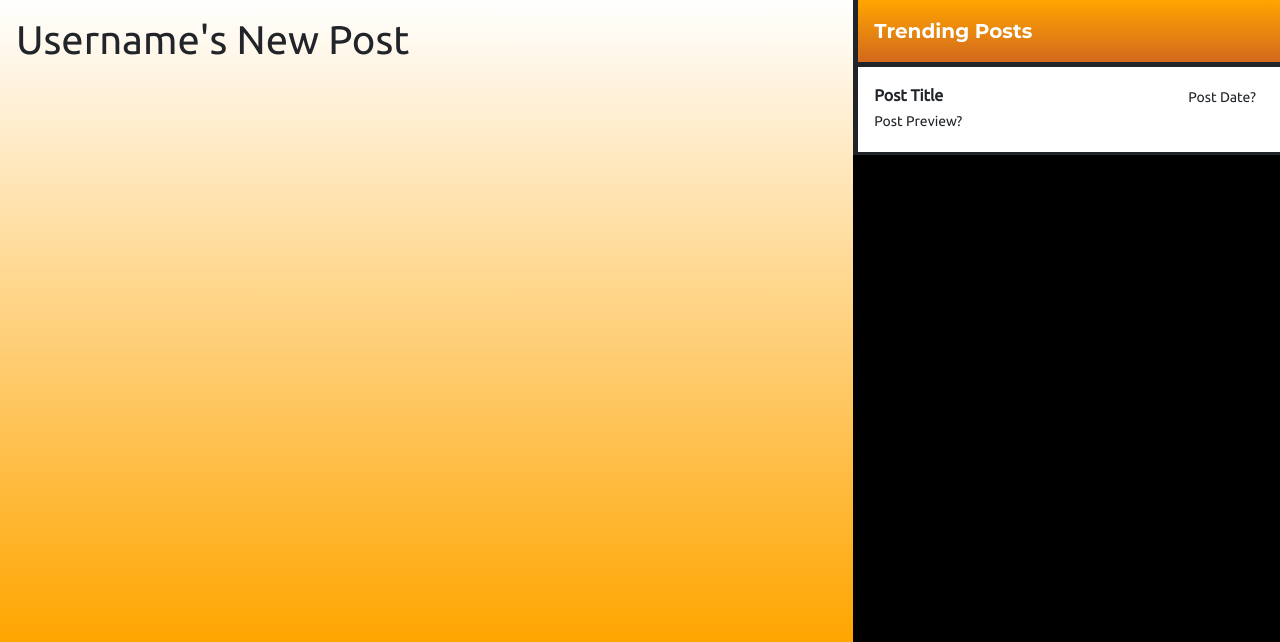
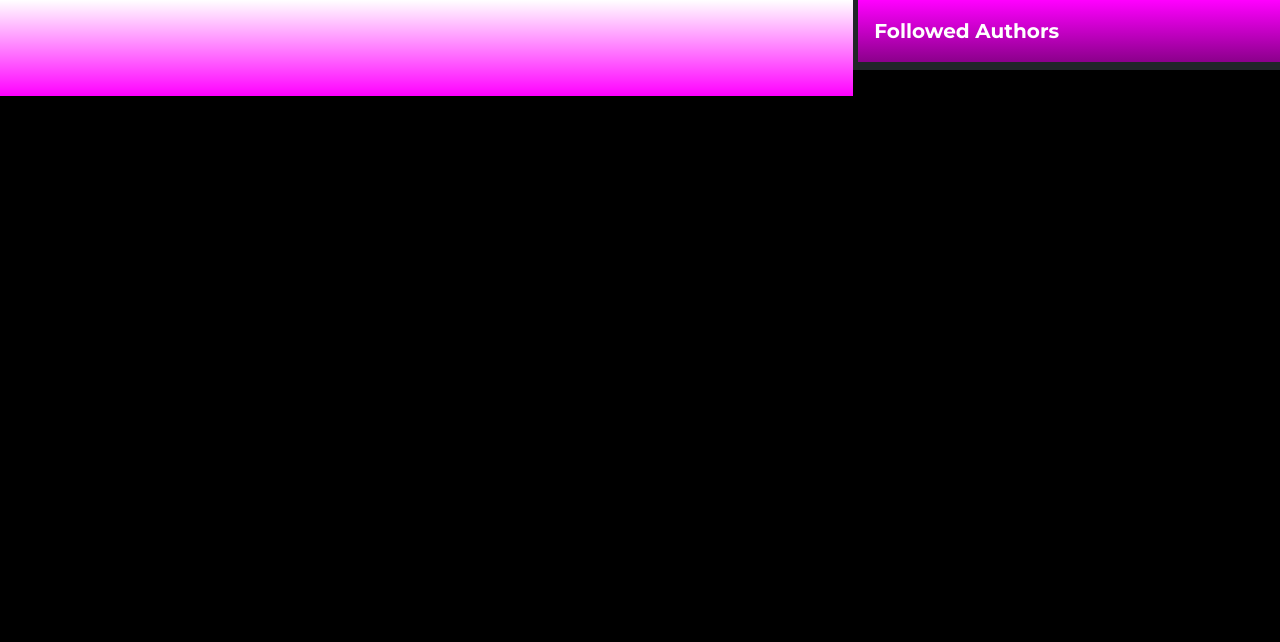
Before and after one commit to AnthonyGoncharenko/Visionary, a Flask app: page /authors in a window 1280 px wide. Shown: the part 158-800 px from the top of the page. Run offline with Flask 2, Linux system fonts and the light colour scheme; some libraries are stand-ins or nearby versions.

Commit message:
I believe all main pages done?

```diff
--- a/routes.py
+++ b/routes.py
@@ -111,7 +111,7 @@ def home_page():
 ########################################################################
 #                           MAKE POST PAGE
 ########################################################################
-@home.route('/post', methods=['GET'])
+@home.route('/makepost', methods=['GET'])
 def post_page():
     return render_template("MakePost.html")
 ########################################################################
--- a/static/style.css
+++ b/static/style.css
@@ -118,3 +118,18 @@
 .blog-backing {
     background-color: palevioletred;
 }
+
+.gold-menu {
+    border-color: darkgoldenrod!important;
+    background-color: palegoldenrod;
+}
+
+.lime-menu {
+    border-color: green!important;
+    background-color: palegreen;
+}
+
+.magenta-menu {
+    border-color: darkmagenta!important;
+    background-color: palevioletred;
+}
--- a/templates/FindAuthors.html
+++ b/templates/FindAuthors.html
@@ -1,5 +1,5 @@
 {% from 'form_helper.html' import displayField %}
-{% from 'macros/common_elements.jinja' import postfeed, postRail %}
+{% from 'macros/common_elements.jinja' import author_postfeed, authorsTab %}
 {% extends "base.html" %}
 {% block title %}
   Make a Post
@@ -9,22 +9,10 @@
   {{ super() }}
 {% endblock head %}
 {% block content %}
-  <div class="row m-0 h-100" >
-    <div class="col-8 p-0 orange-background mb-auto h-100">
-      <div class="p-3 overflow-auto container-fluid scrollarea">
-        <h1 class="SignInheader">Username's New Post</h1>
-        {% if error_messages %}
-          {% for message in error_messages %}<h2>{{ message }}</h2>{% endfor %}
-        {% endif %}
-        <form id="SignIn" class="SignIn" method="post" action="">
-          <div class="form-group"></div>
-        </form>
-        <div class="PostTableDiv">
-          <table class="PostTable" id="TrendingPostTable">
-          </table>
-        </div>
-      </div>
+  <div class="row m-0 h-100">
+    <div class="col-8 p-0">
+      {{ author_postfeed() }}
     </div>
-    {{ postRail() }}
+    {{ authorsTab() }}
   </div>
 {% endblock content %}
--- a/templates/base.html
+++ b/templates/base.html
@@ -28,7 +28,7 @@
         <div class="container-fluid d-flex flex-wrap p-0">
           <ul class="nav me-auto">
             <li class="nav-link border-end border-5 border-dark home-tab {% if activePage == 0 %} {{ 'active' }} {% endif %}"><a href="home" class="nav-link px-2">See What's Hot</a></li>
-            <li class="nav-link border-end border-5 border-dark post-tab {% if activePage == 1 %} {{ 'active' }} {% endif %}"><a href="post" class="nav-link px-2">Make a Post</a></li>
+            <li class="nav-link border-end border-5 border-dark post-tab {% if activePage == 1 %} {{ 'active' }} {% endif %}"><a href="makepost" class="nav-link px-2">Make a Post</a></li>
             <li class="nav-link border-end border-5 border-dark author-tab {% if activePage == 2 %} {{ 'active' }} {% endif %}" ><a href="authors" class="nav-link px-2">Find Authors</a></li>
           </ul>
           <ul class="nav">
--- a/templates/macros/common_elements.jinja
+++ b/templates/macros/common_elements.jinja
@@ -1,15 +1,27 @@
 {% macro postfeed(posts) %}
-  <div class="col-8 p-0">
-    <div class="p-5 overflow-auto container scrollarea crimson-background">
+  <div class="p-5 overflow-auto container crimson-background">
+    {% for post_info in posts %}
+        {{ post(post_info) }}
+    {% endfor %}
+  </div>
+{% endmacro %}
+
+{% macro author_postfeed(author_posts) %}
+  <div class="p-5 overflow-auto container magenta-background">
+    {% for post_info in posts %}
+        {{ post(post_info) }}
+    {% endfor %}
+  </div>
+{% endmacro %}
+
+{% macro post(post_info) %}
   <div class="p-5 blog-backing">
     <div class="mb-3 d-flex justify-content-center">
-            <img id="PostImage">
+      <img id="PostImage" src="post_info.image" >
     </div>
     <div>
-            <h2 id="PostHeader" class="montserrat"></h2>
-            <p id="PostText"></p>
-          </div>
-      </div>
+      <h2 id="PostHeader" class="montserrat">{{ post_info.title }}</h2>
+      <p id="PostText"> {{ post_info.content }} </p>
     </div>
   </div>
 {% endmacro %}
@@ -21,26 +33,69 @@
         <span class="fs-5 fw-semibold montserrat" style="color: white">Trending Posts</span>
       </div>
       <div class="list-group list-group-flush border-bottom border-dark border-3">
-        <a href="#" class="list-group-item list-group-item-action p-3 pe-4">
-          <div class="d-flex w-100 align-items-center justify-content-between">
-            <strong class="mb-1">Post Title</strong>
-            <small class>Post Date?</small>
-          </div>
-          <div class="col-4 mb-1 small">Post Preview?</div>
-        </a>
+        {% for post in posts %}
+          {{ minipost(post) }}
+        {% endfor %}
       </div>
     </div>
   </div>
 {% endmacro %}
 
-{% macro postPreview(minipost) %}
+{% macro authorsTab(authors) %}
+  <div class="col p-0">
+    <div class="d-flex flex-column align-items-stretch flex-shrink-0 border-start border-dark border-5">
+      <div class="d-flex align-items-center flex-shrink-0 p-3 link-dark text-decoration-none border-bottom border-dark border-5" style="background-image: linear-gradient(180deg, magenta, darkmagenta);">
+        <span class="fs-5 fw-semibold montserrat" style="color: white">Followed Authors</span>
+      </div>
       <div class="list-group list-group-flush border-bottom border-dark border-3">
+        {% for author in authors %}
+          {{ author_info(author) }}
+        {% endfor %}
+      </div>
+    </div>
+  </div>
+{% endmacro %}
+
+
+
+{% macro commentSection(comments) %}
+  <div class="col p-0">
+    <div class="d-flex flex-column align-items-stretch flex-shrink-0 border-start border-dark border-5">
+      <div class="d-flex align-items-center flex-shrink-0 p-3 link-dark text-decoration-none border-bottom border-dark border-5" style="background-image: linear-gradient(180deg, darkgrey, black);">
+        <span class="fs-5 fw-semibold montserrat" style="color: white">Comments on this Post</span>
+      </div>
+      <div class="list-group list-group-flush border-bottom border-dark border-3">
+        {% for comment_info in comments %}
+          {{ comment(comment_info) }}
+        {% endfor %}
+      </div>
+    </div>
+  </div>
+{% endmacro %}
+
+{% macro minipost(post) %}
   <a href="#" class="list-group-item list-group-item-action p-3 pe-4">
     <div class="d-flex w-100 align-items-center justify-content-between">
-        <strong class="mb-1">{{ minipost.title }}</strong>
-        <small class>{{ minipost.date }}</small>
+      <strong class="mb-1">{{ post.title }}</strong>
+      <small class>{{ post.date }}</small>
     </div>
-      <div class="col-4 mb-1 small">By {{ minipost.author }}</div>
+    <div class="col-4 mb-1 small">By {{ post.author }}</div>
   </a>
+{% endmacro %}
+
+{% macro author_info(author) %}
+  <a href="#" class="list-group-item list-group-item-action p-3 pe-4">
+    <div class="d-flex w-100 align-items-center justify-content-center">
+      <strong class="mb-1">{{ author.username }}</strong>
     </div>
+  </a>
 {% endmacro %}
+
+{% macro comment(comment_info) %}
+  <a href="#" class="list-group-item list-group-item-action p-3 pe-4">
+    <div class="col-4 mb-1 small">{{ comment_info.author }}</div>
+    <div class="d-flex w-100 align-items-center justify-content-between">
+      <strong class="mb-1">{{ comment_info.content }}</strong>
+    </div>
+  </a>
+{% endmacro %}
```
Also changed, not shown: templates/MakePost.html (+4 -3 lines), templates/Profile.html (+29 -2 lines), templates/SignIn.html (+5 -4 lines), templates/SignUp.html (+7 -6 lines), templates/ViewPost.html (added, +30 -0 lines). Lines whose indentation alone changed are shown as unchanged.
